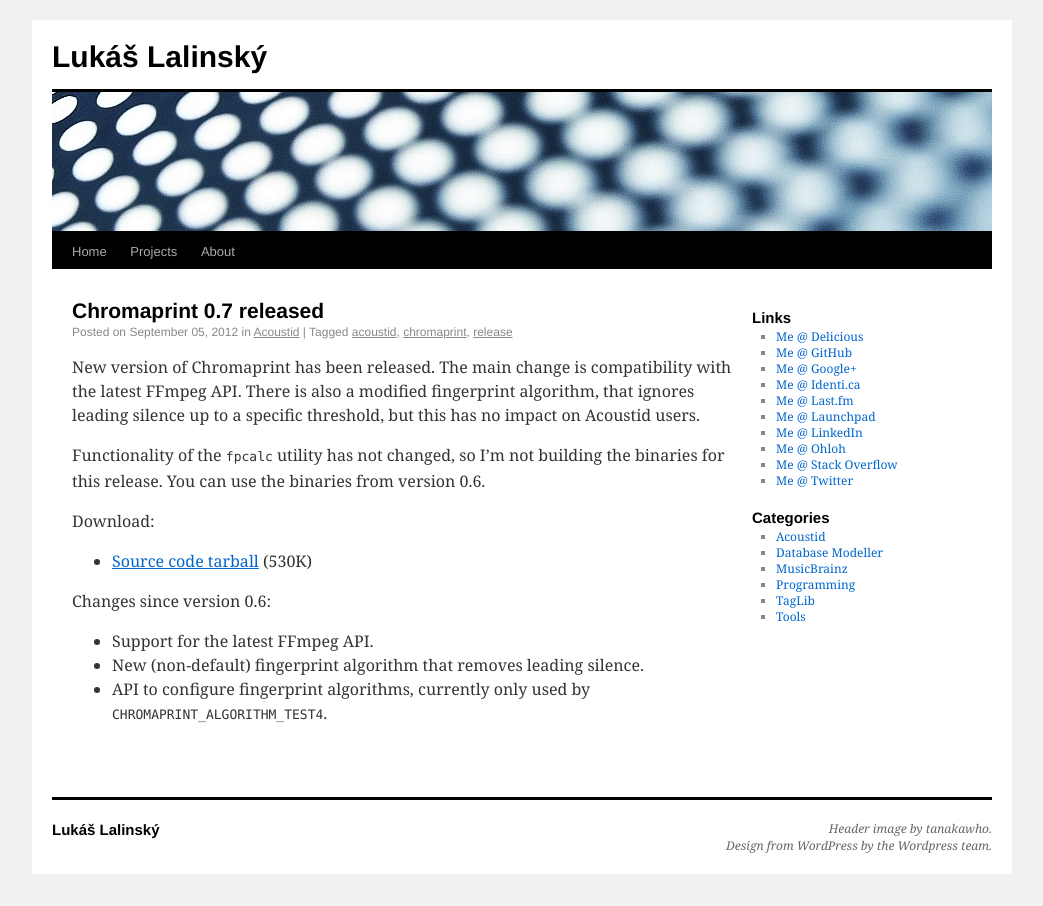
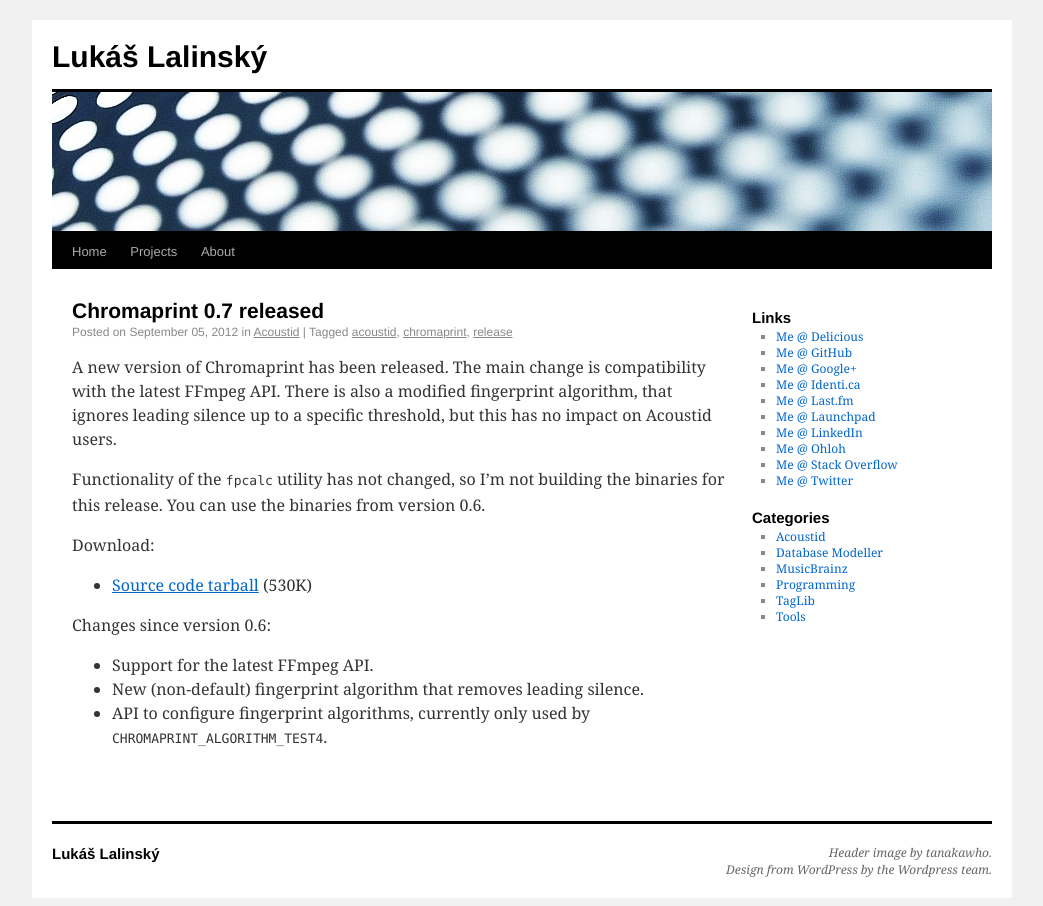
Before and after one commit to lalinsky/website, a Jekyll site: the page built from _posts/2012-09-05-chromaprint-0-7-released.md, in a window 1280 px wide. Shown: the whole page, without its empty margins (118-1161 px from the left). Built offline with Jekyll 4.4.1, drawn with Linux system fonts in a browser that asks for light colours; Markdown is read by kramdown in place of the engine named in the settings.

```diff
--- a/_posts/2012-09-05-chromaprint-0-7-released.md
+++ b/_posts/2012-09-05-chromaprint-0-7-released.md
@@ -9,7 +9,7 @@ tags:
 - release
 ---
 
-New version of Chromaprint has been released. The main change is compatibility with the latest FFmpeg API. There is also a modified fingerprint algorithm, that ignores leading silence up to a specific threshold, but this has no impact on Acoustid users.
+A new version of Chromaprint has been released. The main change is compatibility with the latest FFmpeg API. There is also a modified fingerprint algorithm, that ignores leading silence up to a specific threshold, but this has no impact on Acoustid users.
 
 Functionality of the `fpcalc` utility has not changed, so I'm not building the binaries for this release. You can use the binaries from version 0.6.
 
```
Also changed, not shown: _posts/2012-09-05-acoustid-fingerprinter-0-6-released.md (added, +26 -0 lines).
